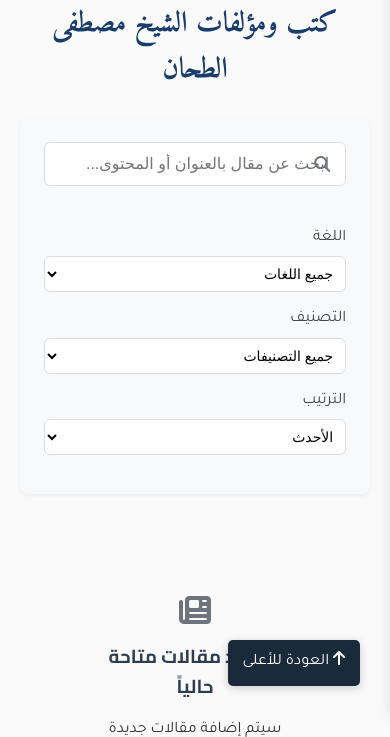
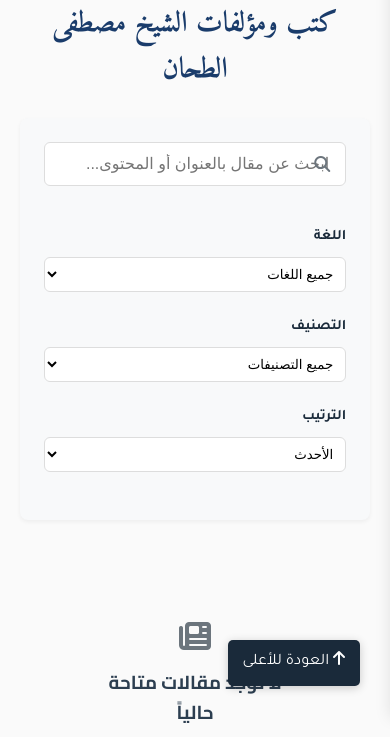
Before and after one commit to srab1980/ShTahan, a Flask app: page /articles in a window 390 px wide. Shown: the part 128-865 px from the top of the page. Run offline with Flask 3, Linux system fonts and the light colour scheme; data that the repository does not hold is empty.

Commit message:
Improves article filtering
Updated the styling and layout of article filters in `templates/articles_simple.html` for improved responsiveness and usability across different screen sizes.  The CSS was restructured using a grid layout and media queries for better mobile adaptation.

Replit-Commit-Author: Agent
Replit-Commit-Session-Id: 1ff1f280-4fb3-4e5e-b5ef-e0f3e47dc461
Replit-Commit-Screenshot-Url: https://storage.googleapis.com/screenshot-production-us-central1/42c516af-18fc-4cd7-a039-196a65dfcd37/b43f4a6a-cccc-4cf1-9abd-b1499da2f310.jpg

```diff
--- a/templates/articles_simple.html
+++ b/templates/articles_simple.html
@@ -476,44 +476,60 @@
 
         <!-- Advanced Filters -->
         <style>
-            /* أسلوب تبسيطي للفلاتر */
-            .mobile-filter-item {
-                margin-bottom: 15px;
-                width: 100%;
+            .articles-filters {
+                display: grid;
+                grid-template-columns: repeat(auto-fill, minmax(200px, 1fr));
+                gap: 1rem;
+                margin-top: 1rem;
+                margin-bottom: 1rem;
             }
 
-            .mobile-filter-label {
-                display: block;
-                margin-bottom: 5px;
-                font-weight: 500;
-                color: #444;
+            .article-filter-group {
+                display: flex;
+                flex-direction: column;
+            }
+
+            .article-filter-group label {
+                font-weight: bold;
+                margin-bottom: 0.5rem;
+                color: #1a2a3a;
                 text-align: right;
             }
 
-            .mobile-filter-select {
-                width: 100%;
-                padding: 10px;
+            .article-filter-group select {
+                padding: 0.5rem;
                 border: 1px solid #ddd;
                 border-radius: 6px;
                 background-color: white;
-                font-size: 15px;
                 direction: rtl;
             }
 
-            @media screen and (max-width: 480px) {
-                .mobile-filter-select {
-                    padding: 8px;
-                    font-size: 14px;
+            .article-filter-group select:focus {
+                border-color: #1a2a3a;
+                outline: none;
+                box-shadow: 0 0 0 2px rgba(26, 42, 58, 0.2);
+            }
+
+            /* Mobile adjustments */
+            @media (max-width: 768px) {
+                .articles-filters {
+                    grid-template-columns: 1fr;
+                }
+
+                .article-filter-group {
+                    margin-bottom: 0.5rem;
+                }
+
+                .article-filter-group label {
+                    font-size: 0.9rem;
                 }
             }
         </style>
 
-        <!-- تصميم مختلف للفلاتر يناسب الجوال -->
-        <div style="margin-top: 15px; margin-bottom: 15px;">
-            <!-- فلتر اللغة -->
-            <div class="mobile-filter-item">
-                <label class="mobile-filter-label" for="language-filter">اللغة</label>
-                <select id="language-filter" class="mobile-filter-select">
+        <div class="articles-filters">
+            <div class="article-filter-group">
+                <label for="language-filter">اللغة</label>
+                <select id="language-filter">
                     <option value="all">جميع اللغات</option>
                     <option value="العربية">العربية</option>
                     <option value="الإنجليزية">الإنجليزية</option>
@@ -521,10 +537,9 @@
                 </select>
             </div>
 
-            <!-- فلتر التصنيف -->
-            <div class="mobile-filter-item">
-                <label class="mobile-filter-label" for="category-filter">التصنيف</label>
-                <select id="category-filter" class="mobile-filter-select">
+            <div class="article-filter-group">
+                <label for="category-filter">التصنيف</label>
+                <select id="category-filter">
                     <option value="all">جميع التصنيفات</option>
                     {% for category in categories %}
                     <option value="{{ category }}">{{ category }}</option>
@@ -532,10 +547,9 @@
                 </select>
             </div>
 
-            <!-- فلتر الترتيب -->
-            <div class="mobile-filter-item">
-                <label class="mobile-filter-label" for="sort-options">الترتيب</label>
-                <select id="sort-options" class="mobile-filter-select">
+            <div class="article-filter-group">
+                <label for="sort-options">الترتيب</label>
+                <select id="sort-options">
                     <option value="newest">الأحدث</option>
                     <option value="oldest">الأقدم</option>
                     <option value="alphabetical">أبجدي (أ-ي)</option>
```
